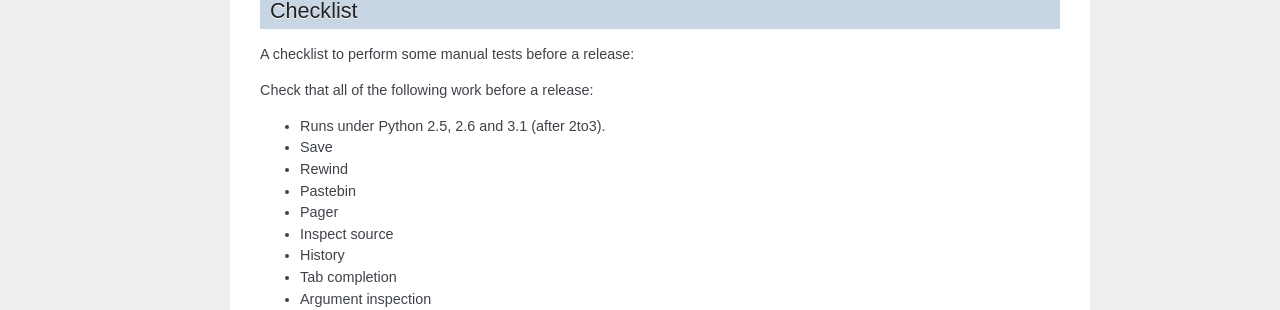
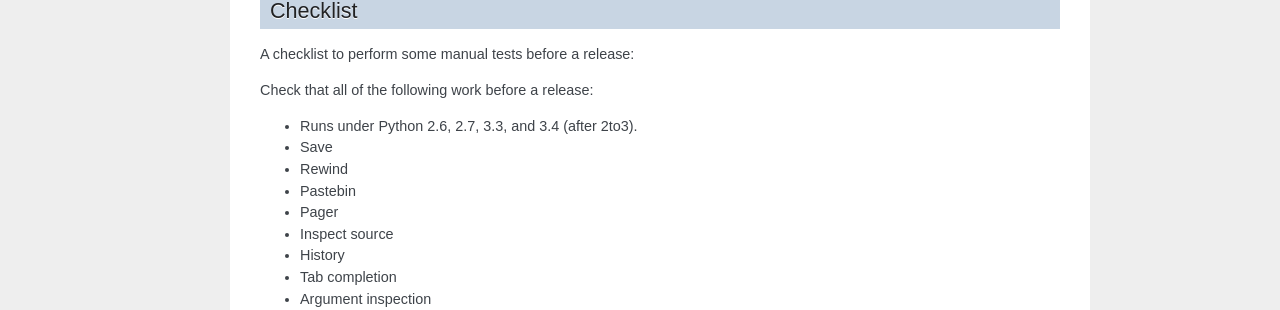
Before and after one commit to bpython/bpython, a Sphinx documentation site: the page built from doc/sphinx/source/releases.rst, in a window 1280 px wide. Shown: the part 609-919 px from the top of the page. Built offline with Sphinx 7.4.7, drawn with Linux system fonts in a browser that asks for light colours; pages that are not in the unit, such as notebooks, are missing from menus.

Commit message:
Update Python version numbers
Signed-off-by: Sebastian Ramacher <sebastian+dev@ramacher.at>

```diff
--- a/doc/sphinx/source/releases.rst
+++ b/doc/sphinx/source/releases.rst
@@ -34,7 +34,7 @@ A checklist to perform some manual tests before a release:
 
 Check that all of the following work before a release:
 
-* Runs under Python 2.5, 2.6 and 3.1 (after 2to3).
+* Runs under Python 2.6, 2.7, 3.3, and 3.4 (after 2to3).
 * Save
 * Rewind
 * Pastebin
```
